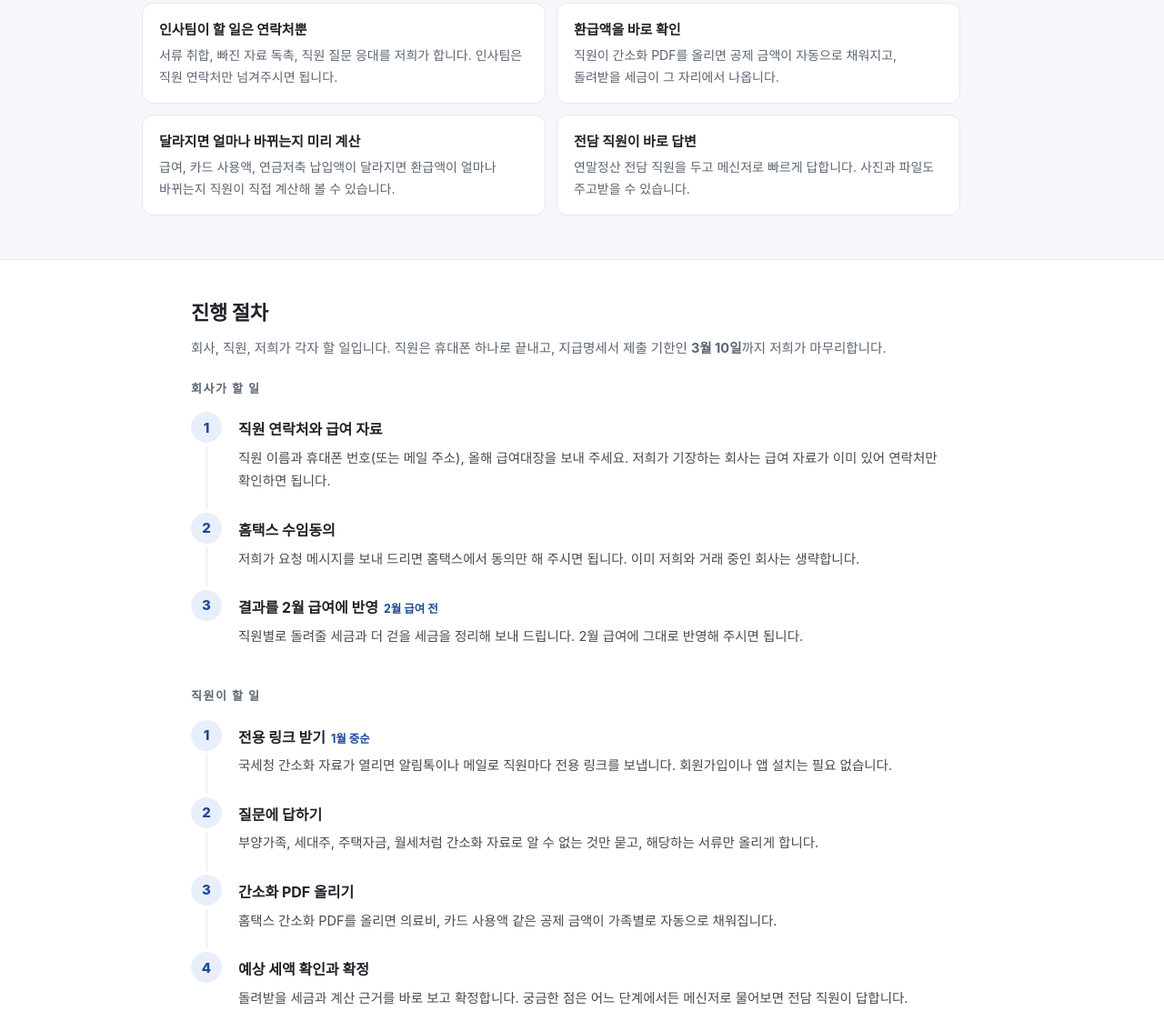
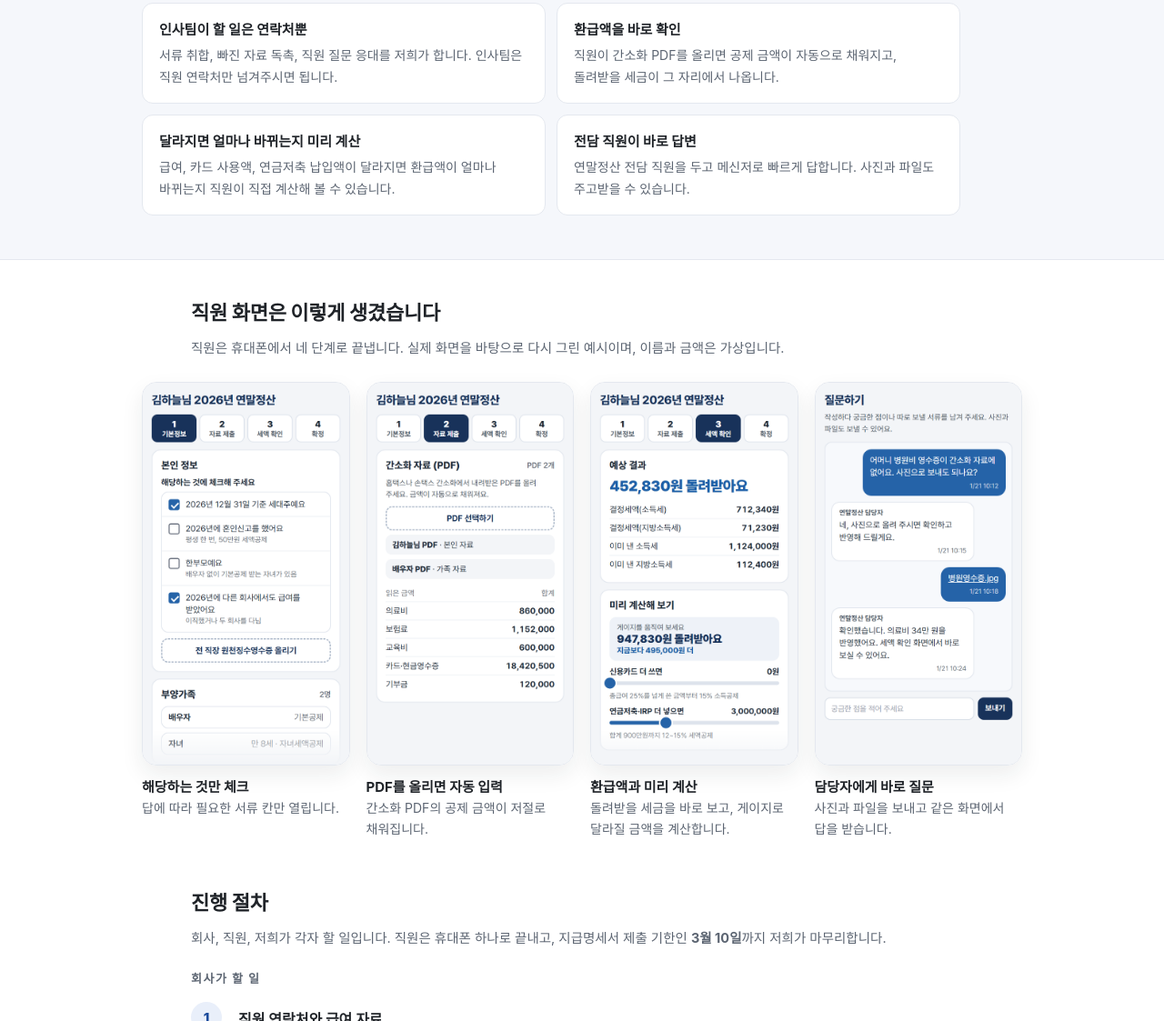
Before and after one commit to hantax01/hantax-homepage, a plain HTML site: page year-end/index.html in a window 1280 px wide. Shown: the part 370-1493 px from the top of the page at 91% size. Drawn offline with Linux system fonts and the light colour scheme; a web font is replaced by a local one.

Commit message:
연말정산 대행 페이지에 직원 화면 미리보기 추가
실제 근로자 화면을 바탕으로 다시 그린 예시 화면 4장(1단계 질문 체크, 2단계 간소화 PDF 자동 입력, 3단계 예상 환급액과 미리 계산 게이지, 담당자 메신저)을 진행 절차 앞에 배치. 이름·금액·대화는 모두 가상 예시이며 실제 캡처의 개인 자료는 쓰지 않음. PC는 4칸, 태블릿은 2칸, 휴대폰은 옆으로 넘겨 보기.

Co-Authored-By: Claude Opus 5.5 <noreply@anthropic.com>

```diff
--- a/year-end/index.html
+++ b/year-end/index.html
@@ -59,6 +59,13 @@
 .box li{list-style:disc;font-size:14.5px;color:var(--char);line-height:1.75;margin-bottom:6px}
 .box li:last-child{margin-bottom:0}
 .box.blue{background:var(--blue-soft);border-color:var(--blue-line)}
+.shots{display:grid;grid-template-columns:repeat(4,1fr);gap:18px;margin-top:24px}
+.shots figure{margin:0}
+.shots img{display:block;width:100%;height:auto;border:1px solid var(--line);border-radius:16px;box-shadow:0 10px 24px rgba(31,35,40,.08)}
+.shots figcaption{margin-top:12px;font-size:14px;color:var(--mute);line-height:1.6}
+.shots figcaption b{display:block;color:var(--ink);font-size:15px}
+@media(max-width:980px){.shots{grid-template-columns:repeat(2,1fr)}}
+@media(max-width:720px){.shots{display:flex;overflow-x:auto;scroll-snap-type:x mandatory;scroll-padding:0 26px;gap:14px;margin:20px -26px 0;padding:0 26px 10px}.shots figure{flex:0 0 72%;scroll-snap-align:start}}
 .cs .faq{margin-top:56px}
 .cs .faq h2{margin:16px 0 4px}
 .cs a.in{color:var(--blue);font-weight:700}
@@ -102,7 +109,22 @@
   </div>
 </section>
 
-<section class="sec" style="padding-top:44px">
+<section class="sec" style="padding:44px 0 0">
+  <div class="wrap">
+    <div class="cs">
+      <h2>직원 화면은 이렇게 생겼습니다</h2>
+      <p class="sub">직원은 휴대폰에서 네 단계로 끝냅니다. 실제 화면을 바탕으로 다시 그린 예시이며, 이름과 금액은 가상입니다.</p>
+    </div>
+    <div class="shots">
+      <figure><img src="../assets/ye/step1.png" width="280" height="520" loading="lazy" alt="1단계 기본정보 화면: 세대주, 혼인신고, 다른 회사 급여 같은 항목에 체크하고 부양가족을 넣는 모습"><figcaption><b>해당하는 것만 체크</b>답에 따라 필요한 서류 칸만 열립니다.</figcaption></figure>
+      <figure><img src="../assets/ye/step2.png" width="280" height="520" loading="lazy" alt="2단계 자료 제출 화면: 간소화 PDF를 올리자 의료비, 보험료, 교육비, 카드 사용액이 자동으로 채워진 모습"><figcaption><b>PDF를 올리면 자동 입력</b>간소화 PDF의 공제 금액이 저절로 채워집니다.</figcaption></figure>
+      <figure><img src="../assets/ye/step3.png" width="280" height="520" loading="lazy" alt="3단계 세액 확인 화면: 예상 환급액과 연금저축을 더 넣으면 늘어나는 환급액을 게이지로 보여 주는 모습"><figcaption><b>환급액과 미리 계산</b>돌려받을 세금을 바로 보고, 게이지로 달라질 금액을 계산합니다.</figcaption></figure>
+      <figure><img src="../assets/ye/chat.png" width="280" height="520" loading="lazy" alt="질문하기 화면: 직원이 영수증 사진을 보내고 연말정산 담당자가 답하는 대화"><figcaption><b>담당자에게 바로 질문</b>사진과 파일을 보내고 같은 화면에서 답을 받습니다.</figcaption></figure>
+    </div>
+  </div>
+</section>
+
+<section class="sec" style="padding-top:56px">
   <div class="wrap">
   <div class="cs">
 
```
Also changed, not shown: assets/ye/chat.png (added), assets/ye/step1.png (added), assets/ye/step2.png (added), assets/ye/step3.png (added).
